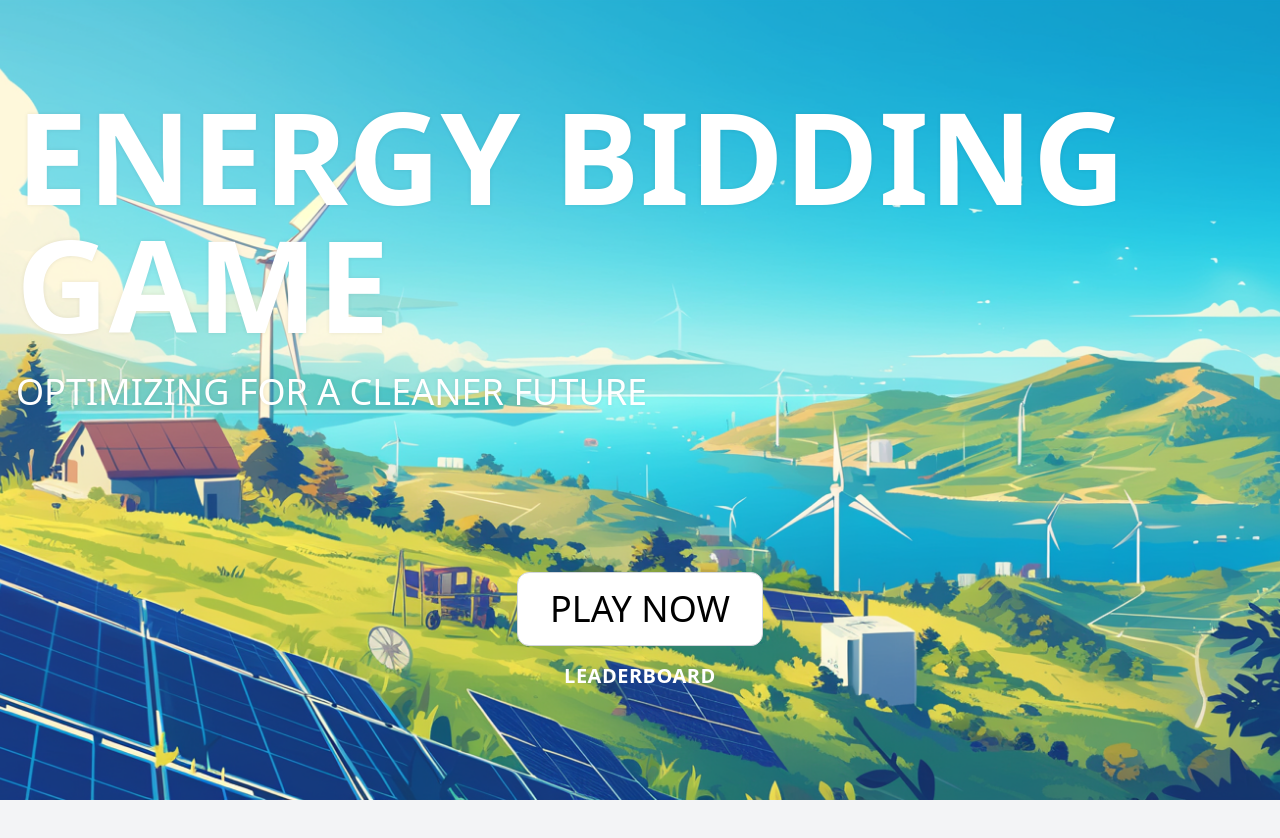
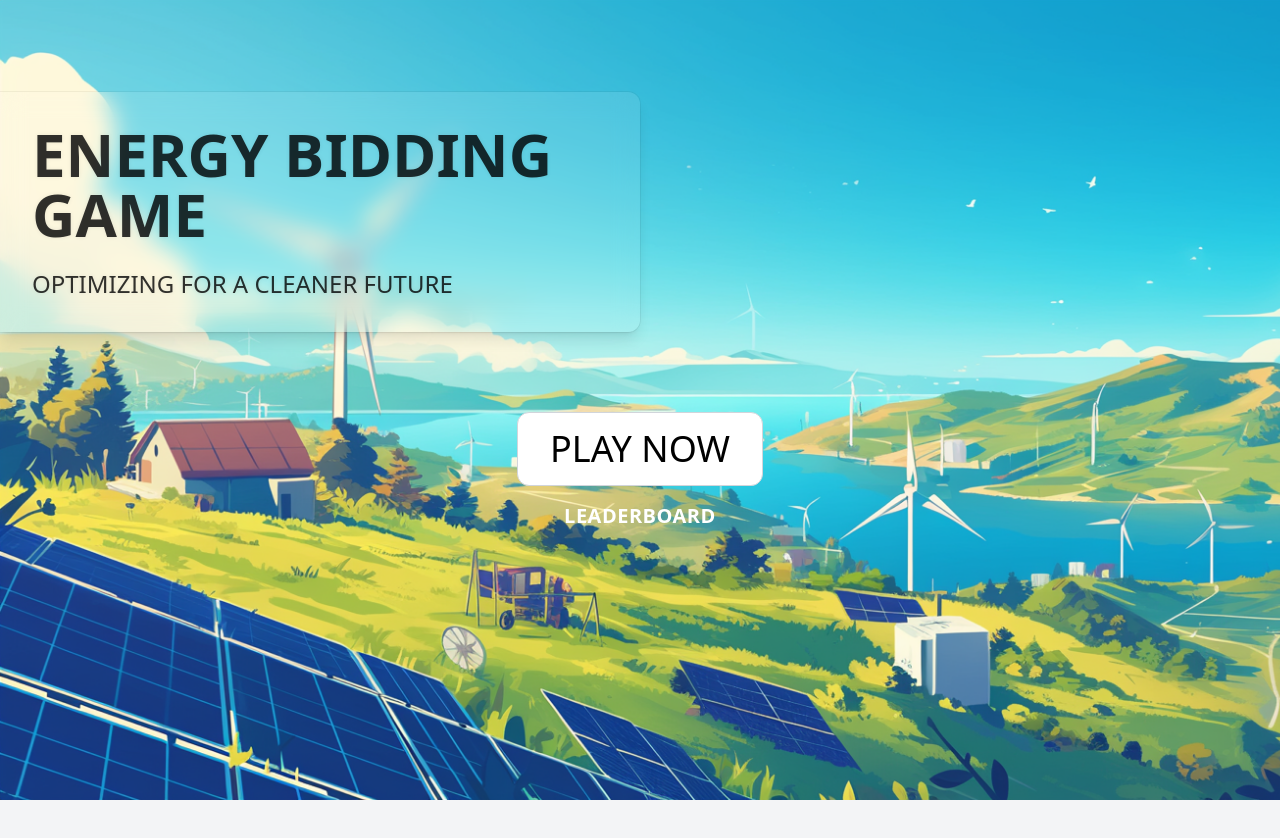
Before and after one commit to OllieFord/bidding-game, a SvelteKit app: page / in a window 1280 px wide. Shown: the top 838 px of the page. After the commit the page ends 800 px from the top, so only its background shows below. Built offline with nearby package versions, Linux system fonts and the light colour scheme.

Commit message:
home page updates

```diff
--- a/src/app.html
+++ b/src/app.html
@@ -8,7 +8,7 @@
         <script nomodule src="https://unpkg.com/ionicons@7.1.0/dist/ionicons/ionicons.js"></script>
 		%sveltekit.head%
 	</head>
-	<body data-sveltekit-preload-data="hover" class="w-full p-4  flex flex-col h-screen bg-gray-100">
+	<body data-sveltekit-preload-data="hover" class="w-full p-4  bg-gray-100">
 		<div style="display: contents">%sveltekit.body%</div>
 	</body>
 </html>
--- a/src/routes/+layout.svelte
+++ b/src/routes/+layout.svelte
@@ -7,15 +7,15 @@
     <div class="mr-auto font-bold text-lg">
         Bidding Game
     </div>
-    <ul class="flex flex-row space-x-8 justify-end">
+    <ul class=" hidden sm:flex flex-row space-x-4 sm:space-x-8  justify-end">
         <li>
-            <a href="/" class="block py-2 px-3 text-gray-900 rounded hover:bg-gray-100 md:hover:bg-transparent md:border-0 md:hover:text-blue-700 md:p-0 dark:text-white md:dark:hover:text-blue-500 dark:hover:bg-gray-700 dark:hover:text-white md:dark:hover:bg-transparent">Home</a>
+            <a href="/" class="block py-2 px-3 text-gray-900 rounded hover:bg-gray-100 md:hover:bg-transparent md:border-0 md:hover:text-blue-700 md:p-0   ">Home</a>
         </li>
         <li>
-            <a href="/game" class="block py-2 px-3 text-gray-900 rounded hover:bg-gray-100 md:hover:bg-transparent md:border-0 md:hover:text-blue-700 md:p-0 dark:text-white md:dark:hover:text-blue-500 dark:hover:bg-gray-700 dark:hover:text-white md:dark:hover:bg-transparent">Game</a>
+            <a href="/game" class="block py-2 px-3 text-gray-900 rounded hover:bg-gray-100 md:hover:bg-transparent md:border-0 md:hover:text-blue-700 md:p-0   ">Game</a>
         </li>
         <li>
-            <a href="/leaderboard" class="block py-2 px-3 text-gray-900 rounded hover:bg-gray-100 md:hover:bg-transparent md:border-0 md:hover:text-blue-700 md:p-0 dark:text-white md:dark:hover:text-blue-500 dark:hover:bg-gray-700 dark:hover:text-white md:dark:hover:bg-transparent">Leaderboard</a>
+            <a href="/leaderboard" class="block py-2 px-3 text-gray-900 rounded hover:bg-gray-100 md:hover:bg-transparent md:border-0 md:hover:text-blue-700 md:p-0   ">Leaderboard</a>
         </li>
     </ul>
 </nav>
--- a/src/routes/+page.svelte
+++ b/src/routes/+page.svelte
@@ -4,21 +4,44 @@
 
 
 
-<div class=" !h-screen absolute top-0 left-0 overflow-hidden z-0 object-cover">
-
-    <img class="object-cover w-full h-full" alt="Sustainable energy for the future!" src={logo}/>
+<div class=" image-wrapper absolute top-0 left-0 bottom-0 right-0 overflow-hidden z-0 object-cover" style="background-image: url({logo});">
 
 </div>
 
 
-<div class="z-10">
-    <div class="font-outline-2 uppercase text-white">
-        <h1 class=" text-9xl font-bold pb-6 z-10">Energy bidding <br> Game</h1>
-        <p class="text-4xl font-medium">Optimizing for a cleaner future</p>
+<div class="z-10 flex flex-col h-full">
+    <div class="mb-12 sm:mb-20 max-w-[calc(100vw/1.2)] md:max-w-[calc(100vw/1.2)] lg:max-w-[calc(100vw/1.7)] xl:max-w-[calc(100vw/2)] 2xl:max-w-[calc(100vw/2.5)]  font-outline-2 uppercase text-black/80 p-8 -ml-4 rounded-r-xl bg-white/10 shadow-lg ring-1 backdrop-blur-md ring-black/5">
+        <h1 class=" text-3xl sm:text-6xl font-bold pb-4 sm:pb-6 z-10">Energy bidding <br> Game</h1>
+        <p class="text-lg sm:text-2xl font-medium">Optimizing for a cleaner future</p>
     </div>
 
-    <div class="flex flex-col items-center justify-center h-full">
+    <div class="flex flex-col items-center justify-center z-10">
         <a href="/game" class="px-8 py-4 text-4xl border border-gray-300 font-medium text-Black bg-white hover:bg-gray-100 hover:scale-105 transition-transform focus:ring-4 focus:outline-none focus:ring-blue-300 rounded-xl text-center ">PLAY NOW</a>
         <a class="p-4 font-semibold uppercase text-xl text-white tracking-wide" href="/leaderboard">Leaderboard</a>
     </div>
 </div>
+
+
+<style>
+
+
+    .image-wrapper{
+        position: absolute;
+        top: 0;
+        right: 0;
+        bottom: 0;
+        left: 0;
+        height: 100%;
+        width: 100%;
+        background-size: cover;
+
+    }
+
+    .image-wrapper:after {
+        height: 100vh;
+        display: table-cell;
+        content: "";
+        overflow-y: scroll;
+        visibility: hidden;
+    }
+</style>
```
